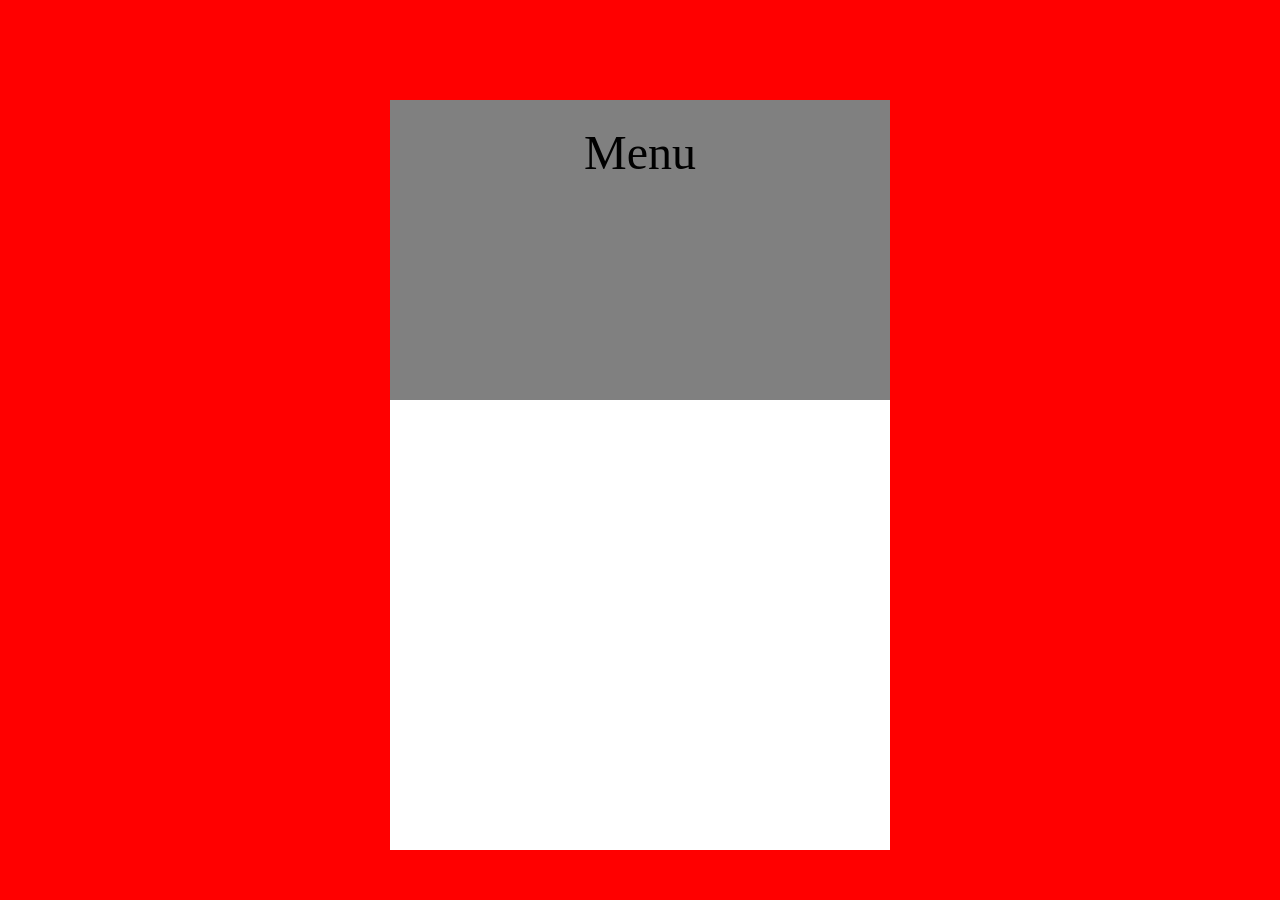
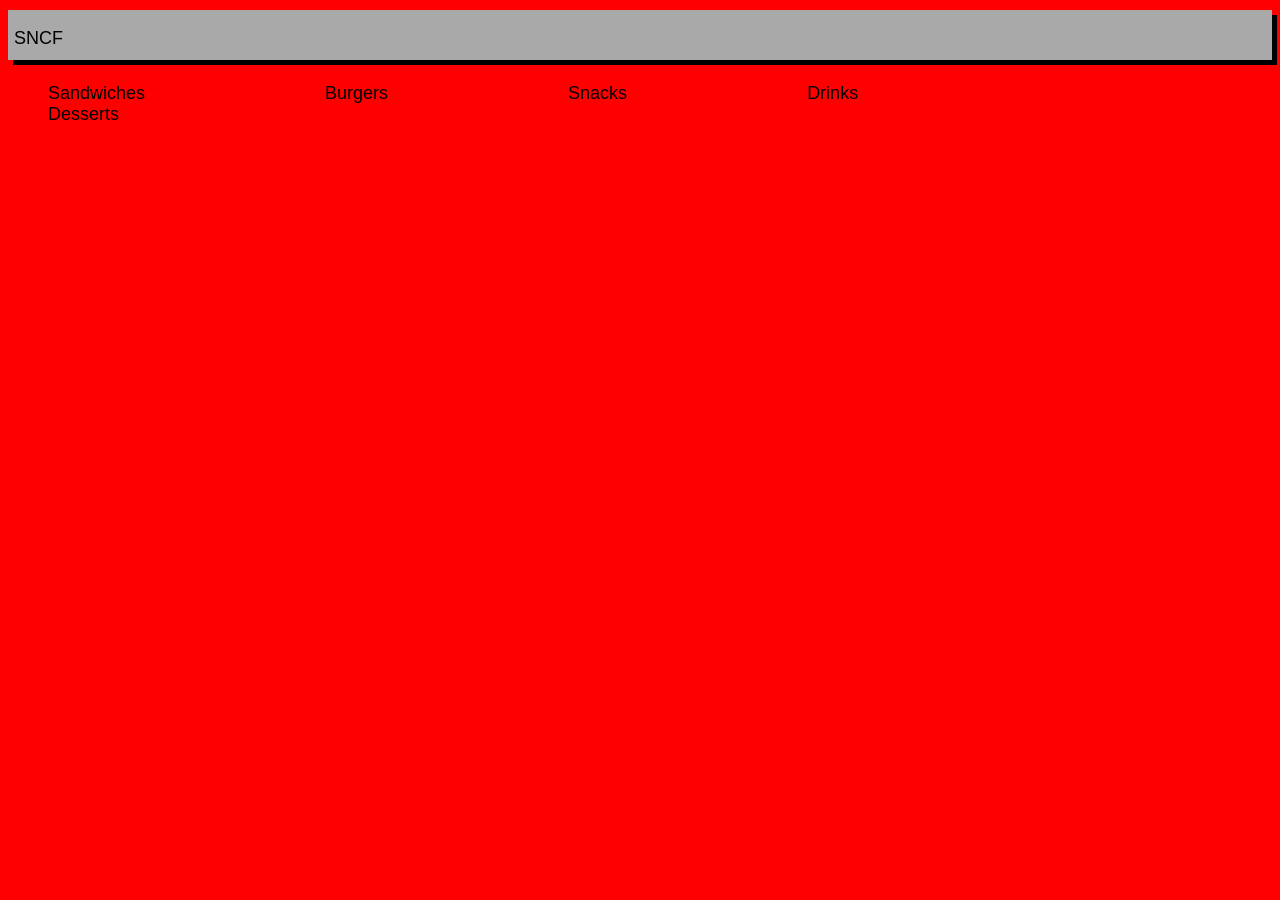
Before and after one commit to arnauze/PHP-Piscine, a PHP site: page /menu.html in a window 1280 px wide. After the commit the page ends 120 px from the top, so only its background shows below. Run offline with PHP 8.4, Linux system fonts and the light colour scheme.

Commit message:
Finished ex04

```diff
--- a/day00/ex04/menu.css
+++ b/day00/ex04/menu.css
@@ -7,24 +7,67 @@ html{
 	height: 100%;
 }
 
-.main-frame {
-	margin-top: 100px;
-	background-color: White;
-	height: 750px;
-	width:500px;
+.top-bar {
+	margin-top: 10px;
+	background-color: DarkGray;
+	height: 50px;
+	width: 100%;
+	box-shadow: 5px 5px;
 }
 
-#box {
-	position: absolute;
-	background-color: Gray;
-	margin-top: 0px;
-	height: 300px;
-	width: 500px;
+nav ul {
+	float: left;
 }
 
-#text {
-	margin-top: 25px;
-	margin-bottom: auto;
-	height: 50px;
-	width: 400px;
+nav p {
+	float: left;
+	font-family: arial;
+	font-size: 18px;
+	margin-left: 6px;
 }
+
+a {
+	text-decoration: none;
+	color: Black;
+}
+
+nav ul li {
+	float: left;
+	list-style: none;
+	position: relative;
+}
+
+nav ul li a {
+	font-family: arial;
+	font-size: 18px;
+	display: block;
+	padding-right: 180px;
+}
+
+nav ul li ul {
+	display: none;
+	position: absolute;
+	background-color: DarkGray;
+	border-radius: 0px 0px 4px 4px;
+	width: 250px;
+	box-shadow: 3px 3px;
+	padding-top: 20px;
+}
+
+nav ul li:hover ul {
+	display: block;
+}
+
+nav ul li ul li {
+	width: 180px;
+	border-radius: 4px;
+}
+
+
+nav ul li ul li a {
+	padding-bottom: 20px;
+}
+
+nav ul li ul li a:hover {
+	background-color: Gray;
+}
--- a/day00/ex04/menu.html
+++ b/day00/ex04/menu.html
@@ -2,19 +2,66 @@
 <html>
 <head>
 	<title>Menu SNCF</title>
+	<meta charset="utf-8">
 	<link rel="stylesheet" type="text/css" href="menu.css">
 </head>
 <body>
 	<center>
-		<div class="main-frame">
-			<div id="box">
-				<center>
-					<p id="text">
-						<font size="7">Menu</font>
-					</p>
-				</center>
-			</div>
-		</div>
+		<nav class="top-bar">
+			<p><a href="http://www.sncf.com">SNCF</a></p>
+			<ul>
+				<li>
+					<a href="#">Sandwiches</a>
+					<ul>
+						<li><a href="#">American Sub</a></li>
+						<li><a href="#">Beef on weck</a></li>
+						<li><a href="#">BLT</a></li>
+						<li><a href="#">Gerber sandwich</a></li>
+						<li><a href="#">Italian sandwich</a></li>
+					</ul>
+				</li>
+				<li>
+					<a href="#">Burgers</a>
+					<ul>
+						<li><a href="#">Le pigeon burger</a></li>
+						<li><a href="#">Le voeu burger</a></li>
+						<li><a href="#">Le mouton burger</a></li>
+						<li><a href="#">La vache burger</a></li>
+						<li><a href="#">Le felix burger</a></li>
+					</ul>
+				</li>
+				<li>
+					<a href="#">Snacks</a>
+					<ul>
+						<li><a href="#">M&M'S</a></li>
+						<li><a href="#">Snickers</a></li>
+						<li><a href="#">Mars</a></li>
+						<li><a href="#">Twix</a></li>
+						<li><a href="#">Banana</a></li>
+					</ul>
+				</li>
+				<li>
+					<a href="#">Drinks</a>
+					<ul>
+						<li><a href="#">Coke</a></li>
+						<li><a href="#">Diet Coke</a></li>
+						<li><a href="#">Dr Pepper</a></li>
+						<li><a href="#">Fanta</a></li>
+						<li><a href="#">Orangina</a></li>
+					</ul>
+				</li>
+				<li>
+					<a href="#">Desserts</a>
+					<ul>
+						<li><a href="#">Éclair au chocolat</a></li>
+						<li><a href="#">Pain au chocolat</a></li>
+						<li><a href="#">Croissant au chocolat</a></li>
+						<li><a href="#">Plus de chocolat</a></li>
+						<li><a href="#">Tu veux du chocolat ?</a></li>
+					</ul>
+				</li>
+			</ul>
+		</nav>
 	</center>
 </body>
 </html>
```
Also changed, not shown: 1 other file.
